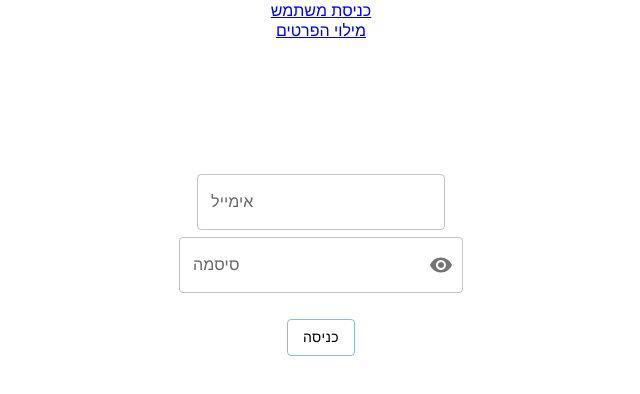
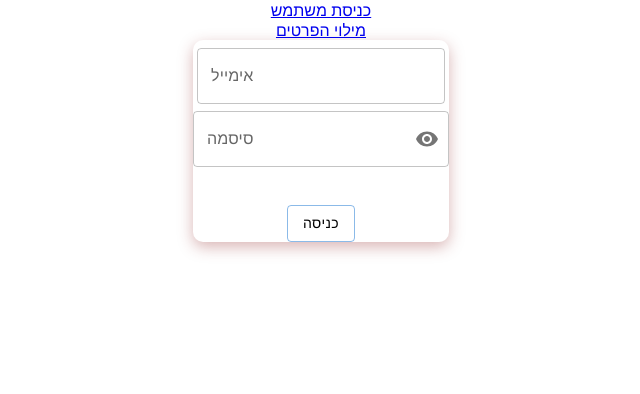
Before and after one commit to MalkyAizen/Mascalta_Client, a React (Create React App) app: page /siginIn in a window 1280 px wide. Shown: the top 394 px of the page, without its empty margins (386-1026 px from the left). Built offline with nearby package versions, Linux system fonts and the light colour scheme.

Commit message:
redux-basice

```diff
--- a/package.json
+++ b/package.json
@@ -13,9 +13,11 @@
     "axios": "^1.5.0",
     "react": "^18.2.0",
     "react-dom": "^18.2.0",
+    "react-redux": "^8.1.2",
     "react-router": "^6.15.0",
     "react-router-dom": "^6.15.0",
     "react-scripts": "5.0.1",
+    "redux": "^4.2.1",
     "web-vitals": "^2.1.4"
   },
   "scripts": {
--- a/src/components/design/signIn.css
+++ b/src/components/design/signIn.css
@@ -1,18 +1,22 @@
 .signInPage{
-    text-align: center !important;
-    margin-top: 10%;
+margin-top: 20%;
+    width: 20%; /* אורך הדיב יתאים לתוכן */
+    margin: 0 auto;
+    text-align: center;
+    box-shadow: rgba(146, 42, 42, 0.35) 0px 5px 15px;
+    border-radius: 10px;
 }
 .emailFeild{
-    margin-top: 0.5% !important;
+    margin-top: 3% !important;
     color: black !important;
 }
 .passwordFeild{
-    margin-top: 0.5% !important;
+    margin-top: 3% !important;
     color: black !important;
     direction: ltr !important;
-    size: 90%;
     }
 .confirmButton{
-    margin-top: 0.5% !important;
+    margin-top: 7% !important;
     color: black !important;
+    margin-bottom: 10%;
 }
--- /dev/null
+++ b/src/components/redux/action.js
@@ -0,0 +1,3 @@
+export function testFunction(value) {
+    return { type: 'TEST-FUNCTION', payload: value }
+}
--- a/src/components/signIn.js
+++ b/src/components/signIn.js
@@ -37,7 +37,7 @@ export const SignIn = () => {
     <br></br>
 
 
-    <Box  className="passwordFeild">
+    <Box  className="passwordFeild" onBlur={(e) => setPassword(e.target.value)}>
         <FormControl  variant="outlined">
           <InputLabel htmlFor="outlined-basic">סיסמה</InputLabel>
           <OutlinedInput
--- a/src/components/userForm.js
+++ b/src/components/userForm.js
@@ -2,33 +2,33 @@ import { FormControl, MenuItem, Select, TextField } from '@mui/material';
 import FormGroup from '@mui/material/FormGroup';
 import React from 'react';
 import './design/userForm.css';
-import axios from 'axios';
+// import axios from 'axios';
 
 
 
 export const UserForm = () => {
 
-    axios.get('http://localhost:16079/api/User/getUser')
-  .then(response => {
-    // טיפול בתוצאה
-    console.log(response.data);
-  })
-  .catch(error => {
-    // טיפול בשגיאה
-    console.error('שגיאה בשליחת בקשה:', error);
-  });
+//     axios.get('http://localhost:16079/api/User/getUser')
+//   .then(response => {
+//     // טיפול בתוצאה
+//     console.log(response.data);
+//   })
+//   .catch(error => {
+//     // טיפול בשגיאה
+//     console.error('שגיאה בשליחת בקשה:', error);
+//   });
 
-  fetch('http://localhost:16079/api/User/getUser')
-   .then(response => response.json())
-   .then(data => console.log(data));
-    const [age, setAge] = React.useState('');
+//   fetch('http://localhost:16079/api/User/getUser')
+//    .then(response => response.json())
+//    .then(data => console.log(data));
+//     const [age, setAge] = React.useState('');
 
-    const handleChange = (event) => {
-        setAge(event.target.value);
-    };
+//     const handleChange = (event) => {
+//         setAge(event.target.value);
+//     };
 
     return (<>
-        <div className="divForm">
+        {/* <div className="divForm">
         <h2 className='userForm'>user form</h2>
             <FormControl>
                 <TextField required margin="normal" className="custom-textfield" id="lname" label="שם משפחה" variant="outlined" />
@@ -52,7 +52,7 @@ export const UserForm = () => {
                     <MenuItem value={30}>Thirty</MenuItem>
                 </Select>
             </FormControl>
-        </div>
+        </div> */}
     </>)
 }
 
```
Also changed, not shown: src/components/redux/store.js (added, +19 -0 lines), 1 other file (tests, documents, lock files or other folders).
